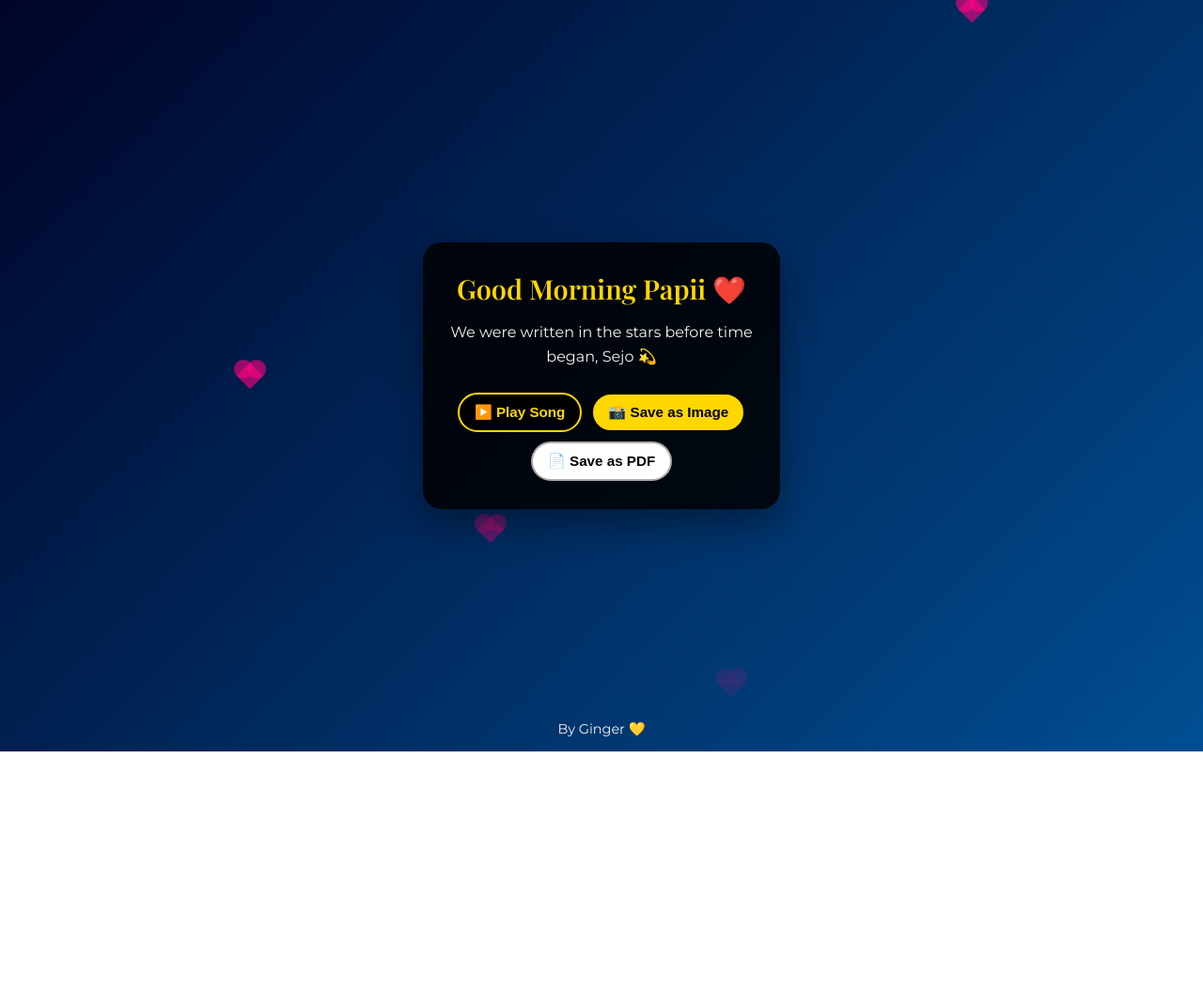
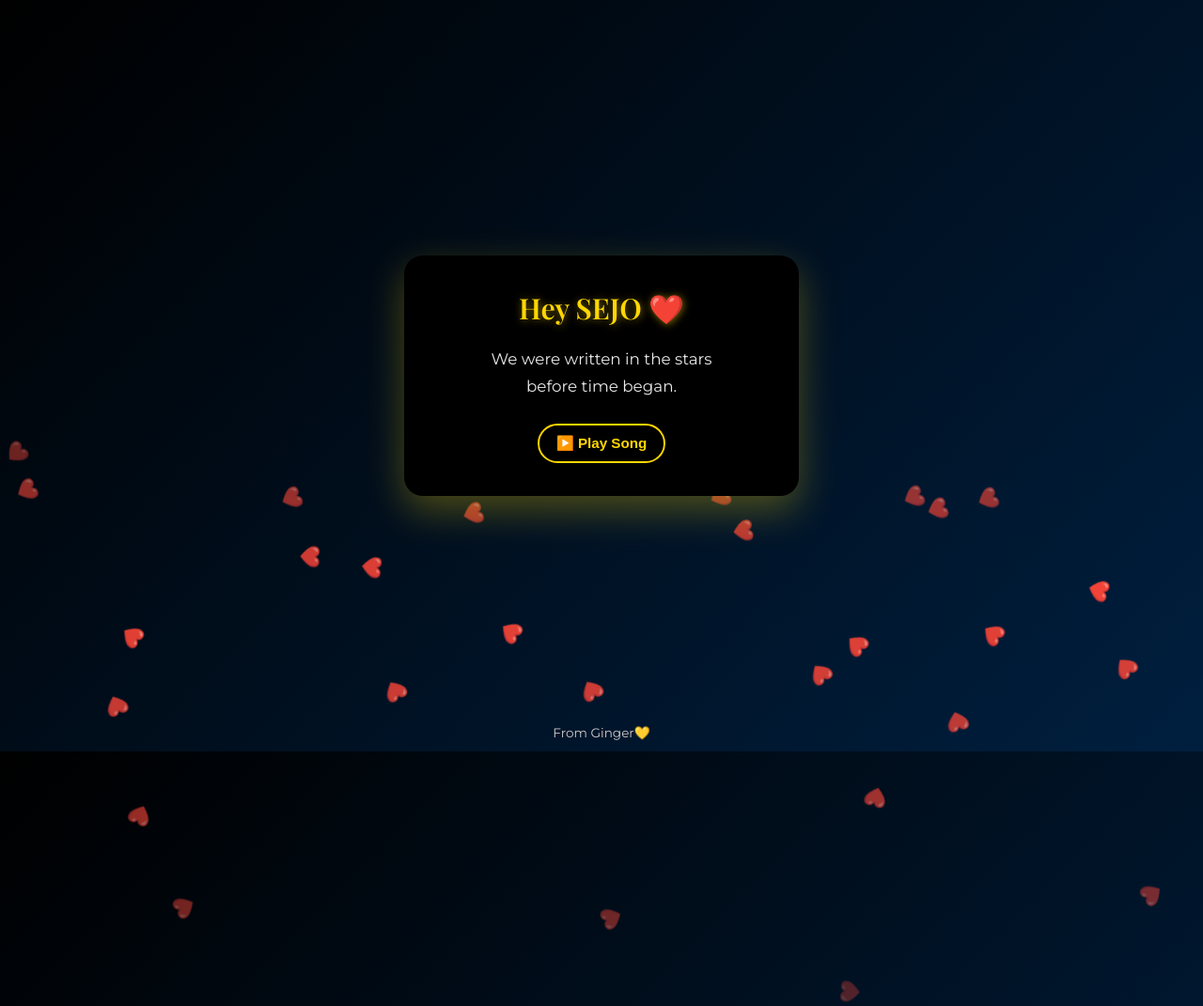
Before and after one commit to Kat-Luna/sejo, a plain HTML site: page index.html in a window 1280 px wide. Shown: the top 1071 px of the page at 94% size. Before the commit the page ends 800 px from the top, so only its background shows below. Drawn offline with nearby package versions, Linux system fonts and the light colour scheme.

Commit message:
Update index.html

```diff
--- a/index.html
+++ b/index.html
@@ -4,7 +4,7 @@
 <head>
   <meta charset="UTF-8" />
   <meta name="viewport" content="width=device-width, initial-scale=1.0" />
-  <title>Good Morning Papii 💛</title>
+  <title>Hey SEJO ❤️</title>
   <link
     href="https://fonts.googleapis.com/css2?family=Playfair+Display:wght@600&family=Montserrat:wght@400;600&display=swap"
     rel="stylesheet">
@@ -17,7 +17,7 @@
 
     body {
       font-family: 'Playfair Display', serif;
-      background: linear-gradient(135deg, #000428, #004e92);
+      background: linear-gradient(135deg, #000000, #001f3f);
       min-height: 100vh;
       display: flex;
       justify-content: center;
@@ -28,44 +28,30 @@
     }
 
     .card {
-      background: rgba(0, 0, 0, 0.85);
-      /* 85% transparent black */
+      background: #000000;
       border-radius: 20px;
-      box-shadow: 0 15px 40px rgba(0, 0, 0, 0.4);
-      padding: 30px 20px;
-      max-width: 380px;
+      box-shadow: 0 15px 40px rgba(255, 215, 0, 0.3);
+      padding: 35px 25px;
+      max-width: 420px;
       width: 100%;
       text-align: center;
-      position: relative;
+      color: white;
       z-index: 2;
-      animation: float 5s ease-in-out infinite;
-      color: white;
-    }
-
-    @keyframes float {
-
-      0%,
-      100% {
-        transform: translateY(0);
-      }
-
-      50% {
-        transform: translateY(-10px);
-      }
     }
 
     h1 {
-      font-size: 1.8rem;
-      margin-bottom: 15px;
+      font-size: 1.9rem;
+      margin-bottom: 20px;
       color: gold;
+      text-shadow: 1px 1px 8px #ffd70080;
     }
 
     p {
       font-family: 'Montserrat', sans-serif;
-      font-size: 1rem;
-      color: #f3f3f3;
+      font-size: 1.05rem;
+      color: #eaeaea;
       margin-bottom: 25px;
-      line-height: 1.6;
+      line-height: 1.7;
     }
 
     .btns {
@@ -73,16 +59,18 @@
       justify-content: center;
       gap: 10px;
       flex-wrap: wrap;
+      margin-top: 15px;
     }
 
     .btn {
-      padding: 10px 16px;
+      padding: 10px 18px;
       border: none;
       border-radius: 50px;
       font-weight: bold;
       font-size: 0.95rem;
       cursor: pointer;
       transition: all 0.3s ease;
+      box-shadow: 0 0 10px #00000055;
     }
 
     .play-btn {
@@ -91,82 +79,47 @@
       border: 2px solid gold;
     }
 
-    .save-btn {
-      background: gold;
-      color: black;
-      border: 2px solid black;
-    }
-
-    .pdf-btn {
-      background: #fff;
-      color: #000;
-      border: 2px solid #aaa;
-    }
-
     .btn:hover {
       transform: scale(1.05);
-      box-shadow: 0 5px 15px rgba(0, 0, 0, 0.2);
+      box-shadow: 0 0 15px gold;
     }
 
     .footer {
       position: absolute;
-      bottom: 15px;
+      bottom: 12px;
       font-family: 'Montserrat', sans-serif;
-      font-size: 0.9rem;
-      color: #f0f0f0;
+      font-size: 0.85rem;
+      color: #cccccc;
+      text-align: center;
+      width: 100%;
+      z-index: 2;
     }
 
-    .hearts {
+    /* ❤️ Floating Hearts */
+    .heart {
       position: absolute;
-      top: 0;
-      left: 0;
-      right: 0;
-      bottom: 0;
-      overflow: hidden;
-      z-index: 1;
+      width: 16px;
+      height: 16px;
+      background-color: transparent;
+      color: red;
+      font-size: 20px;
+      animation: fallDown 6s linear infinite;
+      opacity: 0.8;
+      z-index: 0;
     }
 
-    .heart {
-      position: absolute;
-      width: 20px;
-      height: 20px;
-      background-color: rgba(255, 0, 128, 0.6);
-      transform: rotate(45deg);
-      animation: rise 10s infinite linear;
-    }
-
-    .heart::before,
-    .heart::after {
-      content: '';
-      position: absolute;
-      width: 20px;
-      height: 20px;
-      background-color: rgba(255, 0, 128, 0.6);
-      border-radius: 50%;
-    }
-
-    .heart::before {
-      top: -10px;
-      left: 0;
-    }
-
-    .heart::after {
-      top: 0;
-      left: -10px;
-    }
-
-    @keyframes rise {
+    @keyframes fallDown {
       0% {
-        bottom: -20px;
+        transform: translateY(-50px) rotate(0deg);
         opacity: 0;
       }
 
-      50% {
+      30% {
         opacity: 1;
       }
 
       100% {
-        bottom: 100%;
+        transform: translateY(110vh) rotate(360deg);
         opacity: 0;
       }
     }
@@ -174,49 +127,31 @@
 </head>
 
 <body>
-  <div class="hearts">
-    <div class="heart" style="left: 20%; animation-delay: 0s;"></div>
-    <div class="heart" style="left: 40%; animation-delay: 2s;"></div>
-    <div class="heart" style="left: 60%; animation-delay: 4s;"></div>
-    <div class="heart" style="left: 80%; animation-delay: 6s;"></div>
-  </div>
+  <div class="card">
+    <h1>Hey SEJO ❤️</h1>
+    <p>
+      We were written in the stars<br />
+      before time began.
+    </p>
 
-  <div class="card" id="card">
-    <h1>Good Morning Papii ❤️</h1>
-    <p>We were written in the stars before time began, Sejo 💫</p>
     <div class="btns">
-      <a href="https://www.youtube.com/watch?v=u9GqI2zfOZc" target="_blank" rel="noopener noreferrer">
+      <a href="https://www.youtube.com/watch?v=u9GqI2zfOZc&list=RDu9GqI2zfOZc&start_radio=1&pp=ygURbGl0dGxlIGJpdCBiZXR0ZXKgBwE%3D"
+        target="_blank" rel="noopener noreferrer">
         <button class="btn play-btn">▶️ Play Song</button>
       </a>
-      <button class="btn save-btn" onclick="saveImage()">📸 Save as Image</button>
-      <button class="btn pdf-btn" onclick="saveAsPDF()">📄 Save as PDF</button>
     </div>
   </div>
 
-  <div class="footer">By Ginger 💛</div>
+  <div class="footer">From Ginger💛 </div>
 
-  <!-- Scripts -->
-  <script src="https://cdnjs.cloudflare.com/ajax/libs/html2canvas/1.4.1/html2canvas.min.js"></script>
-  <script src="https://cdnjs.cloudflare.com/ajax/libs/jspdf/2.5.1/jspdf.umd.min.js"></script>
   <script>
-    function saveImage() {
-      html2canvas(document.querySelector("#card")).then(canvas => {
-        const link = document.createElement("a");
-        link.download = "GoodMorning27.png";
-        link.href = canvas.toDataURL("image/png");
-        link.click();
-      });
-    }
-
-    async function saveAsPDF() {
-      const { jsPDF } = window.jspdf;
-      const canvas = await html2canvas(document.querySelector("#card"));
-      const imgData = canvas.toDataURL("image/png");
-      const pdf = new jsPDF();
-      const width = pdf.internal.pageSize.getWidth();
-      const height = (canvas.height * width) / canvas.width;
-      pdf.addImage(imgData, 'PNG', 0, 0, width, height);
-      pdf.save("GoodMorning27.pdf");
+    for (let i = 0; i < 30; i++) {
+      const heart = document.createElement("div");
+      heart.classList.add("heart");
+      heart.style.left = Math.random() * 100 + "vw";
+      heart.style.animationDelay = Math.random() * 5 + "s";
+      heart.innerHTML = "❤️";
+      document.body.appendChild(heart);
     }
   </script>
 </body>
```
